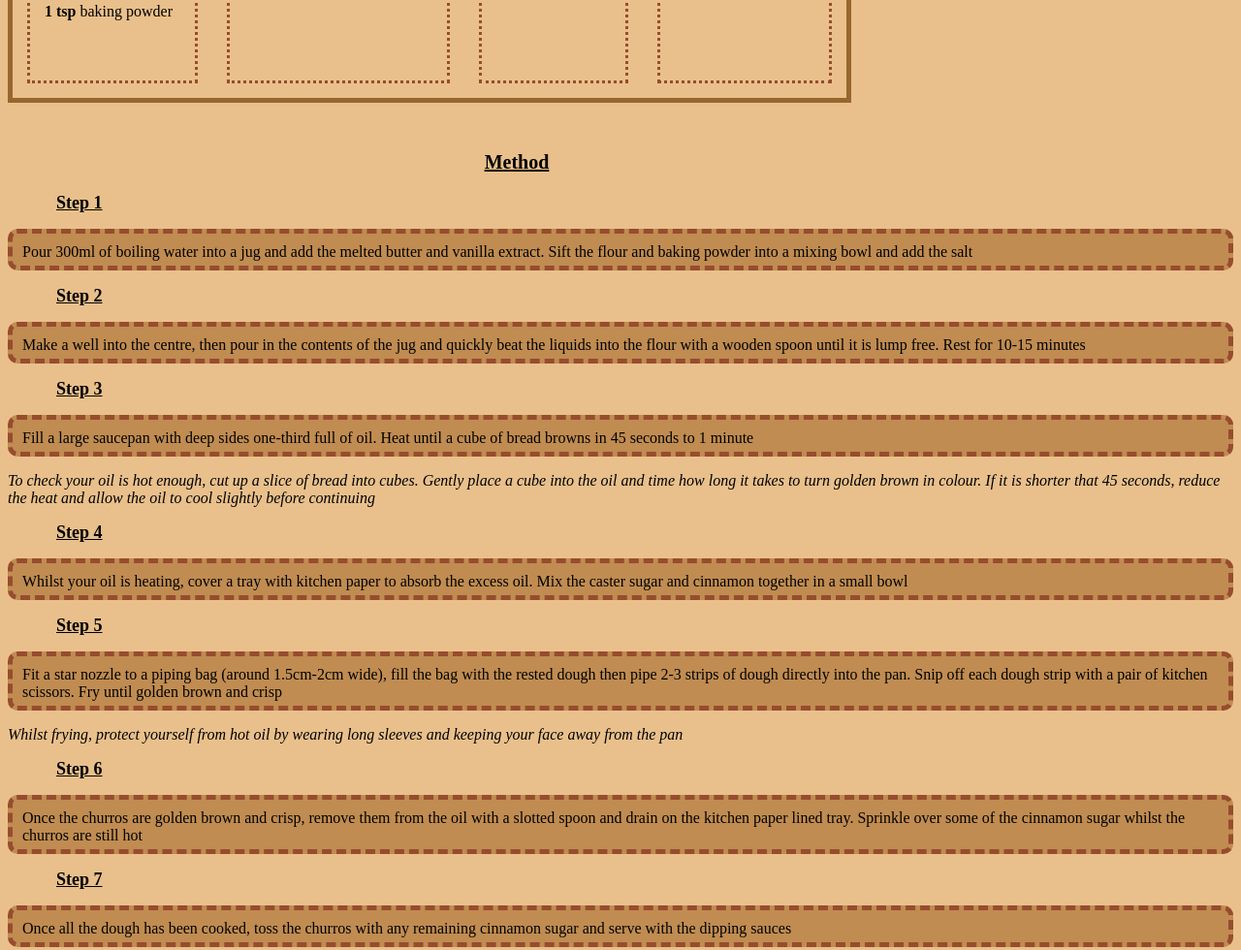
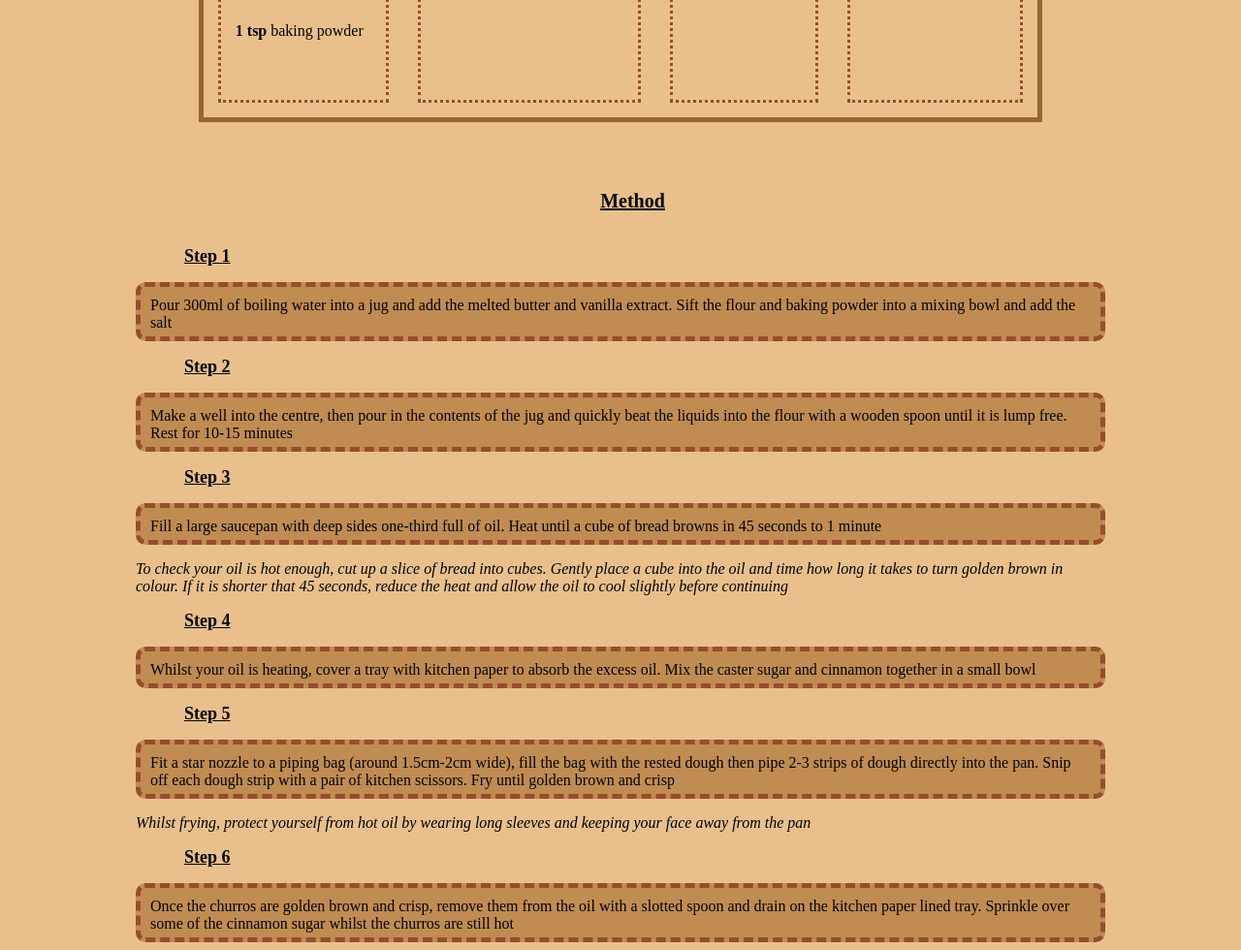
Before and after one commit to BlurryQ/recipes, a plain HTML site: page recipes/cinnamon-churros.html in a window 1280 px wide. Shown: the part 719-1699 px from the top of the page at 97% size. Drawn offline with Linux system fonts and the light colour scheme; a web font is replaced by a local one.

Commit message:
Updated CSS and fixed Churros

```diff
--- a/recipes/cinnamon-churros.html
+++ b/recipes/cinnamon-churros.html
@@ -41,9 +41,10 @@
                 </div>
             </div>
     <!--Method Section-->
-                <h2>
-                    <div class="method-title">Method</div>
-                </h2>
+        <div class="method">
+            <h2>
+                <div class="method-title">Method</div>
+            </h2>
                 <div class="method-list">
                     <p><div class="method-header">Step 1</div></p>
                         <div class="method-step">Pour 300ml of boiling water into a jug and add the melted butter and vanilla extract. Sift the flour and baking powder into a mixing bowl and add the salt</div>
@@ -62,7 +63,7 @@
                     <p><div class="method-header">Step 7</div></p>
                         <div class="method-step">Once all the dough has been cooked, toss the churros with any remaining cinnamon sugar and serve with the dipping sauces</div>
                 </div>
-
+        </div>
             </body>
 
             <footer>
--- a/style.css
+++ b/style.css
@@ -19,6 +19,12 @@ h3 {
         text-decoration: underline;
         align-self: center;
         padding-bottom: 10px;
+}
+
+body {
+	display: flex;
+	flex-direction: column;
+	align-items: center;
 }
 
 /* Home Classes */
```
